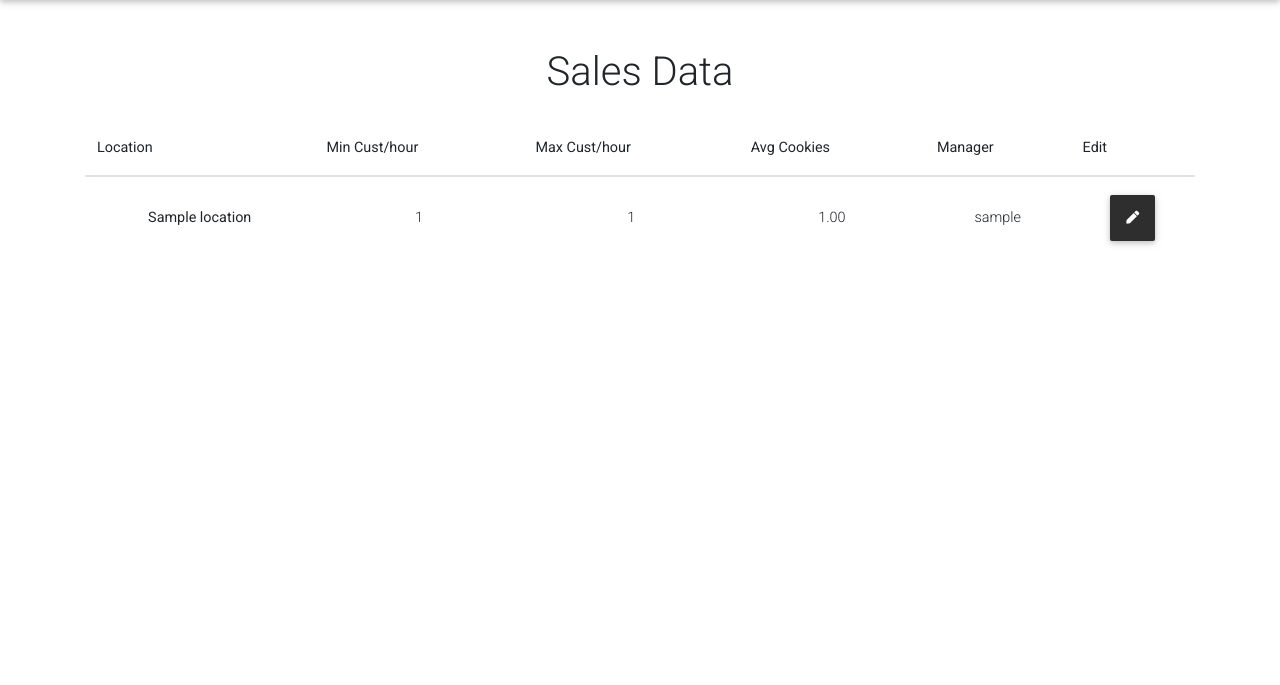
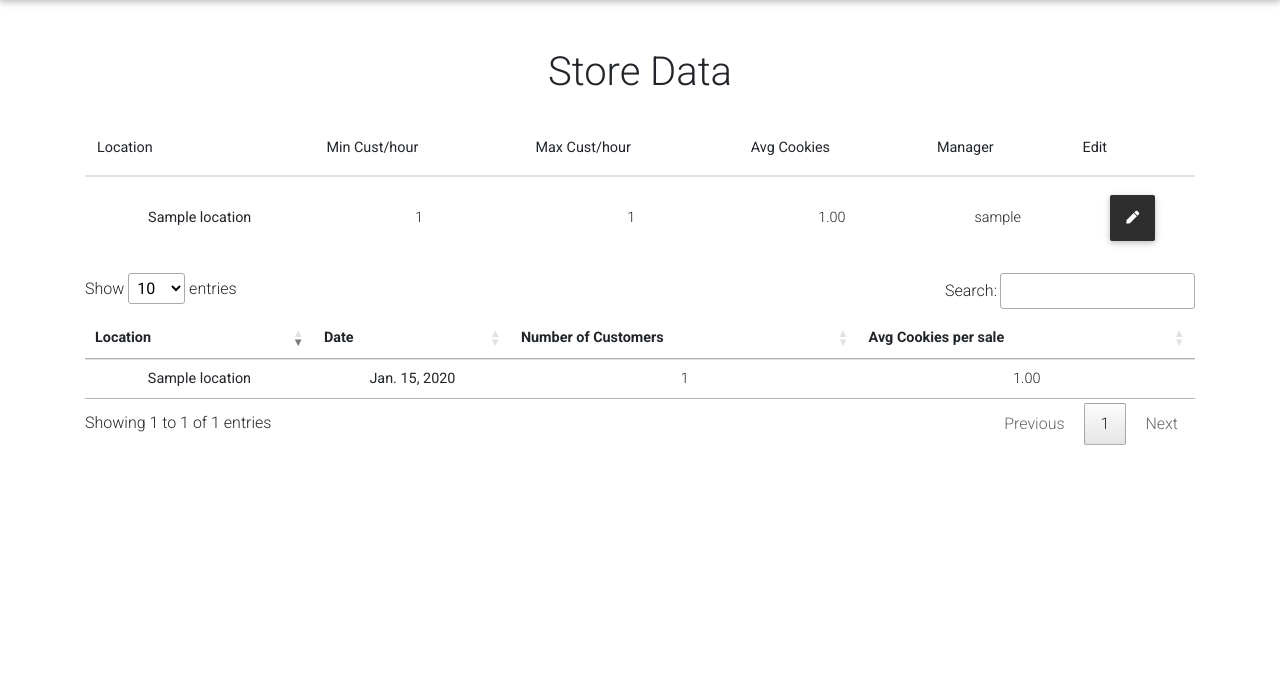
Before and after one commit to LeoKuhorev/cookie-stand-python, a Django app: page /sales/ in a window 1280 px wide. Shown: the part 58-743 px from the top of the page. Run offline with Django 3.2, Linux system fonts and the light colour scheme; a user stored in the database is signed in; tables that the repository leaves empty hold one stand-in row (values such as "Sample post"); some libraries are stand-ins or nearby versions.

Commit message:
fake daily data created, views updated

```diff
--- a/cookies/admin.py
+++ b/cookies/admin.py
@@ -1,6 +1,6 @@
 from django.contrib import admin
 
-from .models import Cookie, Location
+from .models import Cookie, Location, OrderData
 
 
 class CookieAdmin(admin.ModelAdmin):
@@ -40,6 +40,10 @@ class LocationAdmin(admin.ModelAdmin):
                           'render_max_customers', 'render_avg_sale')
 
 
+class OrderDataAdmin(admin.ModelAdmin):
+    list_display = ('store', 'date', 'number_of_customers', 'avg_sale')
+
 
 admin.site.register(Cookie, CookieAdmin)
 admin.site.register(Location, LocationAdmin)
+admin.site.register(OrderData, OrderDataAdmin)
--- a/cookies/forms.py
+++ b/cookies/forms.py
@@ -4,4 +4,4 @@ from .models import Location
 class LocationForm(ModelForm):
     class Meta:
         model = Location
-        fields = ['min_customers', 'max_customers', 'avg_sale']
+        fields = ['name']
--- a/cookies/models.py
+++ b/cookies/models.py
@@ -9,11 +9,19 @@ class Location(models.Model):
     manager = models.ForeignKey(
         CustomUser, on_delete=models.CASCADE, verbose_name='Location Manager')
     min_customers = models.IntegerField(
-        help_text='Enter minimum number of customers')
+        help_text='Enter minimum number of customers', null=True, blank=True)
     max_customers = models.IntegerField(
-        help_text='Enter maximum number of customers')
+        help_text='Enter maximum number of customers', null=True, blank=True)
     avg_sale = models.DecimalField(
-        max_digits=5, decimal_places=2, help_text='Enter the average number of cookies per sale')
+        max_digits=5, decimal_places=2, help_text='Enter the average number of cookies per sale', null=True, blank=True)
+
+    @property
+    def get_min_customers(self):
+       return min(order.number_of_customers for order in self.orderdata_set.all())
+
+    @property
+    def get_max_customers(self):
+       return max(order.number_of_customers for order in self.orderdata_set.all())
 
     def __str__(self):
         return self.name
@@ -32,9 +40,9 @@ class Cookie(models.Model):
     img_preview.short_description = 'Image'
     img_preview.allow_tags = True
 
-
     def __str__(self):
         return self.name
+
 
 class Order(models.Model):
     customer = models.ForeignKey(CustomUser, on_delete=models.CASCADE)
@@ -49,7 +57,6 @@ class Order(models.Model):
         return f'{self.customer} - {self.date_updated}'
 
 
-
 class OrderItem(models.Model):
     order = models.ForeignKey(Order, on_delete=models.CASCADE)
     item = models.ForeignKey(Cookie, on_delete=models.CASCADE)
@@ -57,3 +64,15 @@ class OrderItem(models.Model):
 
     def __str__(self):
         return f'{self.item} x {self.quantity}'
+
+
+class OrderData(models.Model):
+    date = models.DateField()
+    store = models.ForeignKey(Location, on_delete=models.CASCADE)
+    number_of_customers = models.IntegerField(
+        help_text='Enter number of customers for the day')
+    avg_sale = models.DecimalField(
+        max_digits=5, decimal_places=2, help_text='Enter the average number of cookies per sale for the day')
+
+    def __str__(self):
+        return f'{self.store} - {self.date}'
--- /dev/null
+++ b/cookies/static/js/table.js
@@ -0,0 +1,10 @@
+// Add datatables to history table
+$(() => {
+  $("#sales").DataTable({
+    searching: true,
+    scrollX: false,
+    scrollCollapse: false,
+    iDisplayLength: 10,
+    order: [[0, "desc"]],
+  });
+});
--- a/cookies/views.py
+++ b/cookies/views.py
@@ -4,7 +4,7 @@ from django.http import HttpResponseForbidden
 from django.shortcuts import redirect, render
 
 from .forms import LocationForm
-from .models import Cookie, Location
+from .models import Cookie, Location, OrderData
 
 
 def home(request):
@@ -33,10 +33,12 @@ def sales_data(request):
     user = request.user
 
     if user.is_staff:
-        sales_data = Location.objects.all()
-
+        store_data = Location.objects.all()
+        sales_data = [store.orderdata_set.all() for store in store_data]
+        print(sales_data)
         context = {
             'user': user,
+            'store_data': store_data,
             'sales_data': sales_data,
             'title': 'Sales'
         }
--- a/templates/cookies/sales.html
+++ b/templates/cookies/sales.html
@@ -11,11 +11,11 @@
 
 <!-- Content -->
 {% block content %}
-<h1 class="content text-center mb-4">Sales Data</h1>
+<h1 class="content text-center mb-4">Store Data</h1>
 
-{% if sales_data %}
+{% if store_data %}
 <div class="table-responsive">
-  <table id="history" class="table table-hover white-background">
+  <table id="stores" class="table table-hover white-background">
     <thead>
       <tr>
         <th scope="col">Location</th>
@@ -26,8 +26,8 @@
         <th scope="col">Edit</th>
       </tr>
     </thead>
-    <tbody id="table-body">
-      {% for store in sales_data %}
+    <tbody>
+      {% for store in store_data %}
       <tr>
         <th class="align-middle text-center" scope="row">{{ store.name }}</th>
         <td class="align-middle text-center">{{ store.min_customers }}</td>
@@ -49,6 +49,32 @@
     </tbody>
   </table>
 </div>
+
+
+<div class="table-responsive">
+  <table id="sales" class="table table-hover white-background">
+    <thead>
+      <tr>
+        <th scope="col">Location</th>
+        <th scope="col">Date</th>
+        <th scope="col">Number of Customers</th>
+        <th scope="col">Avg Cookies per sale</th>
+      </tr>
+    </thead>
+    <tbody id="table-body">
+      {% for store in sales_data %}
+        {% for day in store %}
+      <tr>
+        <th class="align-middle text-center" scope="row">{{ day.store.name }}</th>
+        <th class="align-middle text-center" scope="row">{{ day.date }}</th>
+        <td class="align-middle text-center">{{ day.number_of_customers }}</td>
+        <td class="align-middle text-center">{{ day.avg_sale }}</td>
+      </tr>
+        {% endfor %}
+      {% endfor %}
+    </tbody>
+  </table>
+</div>
 {% else %}
 <h3 class="content">
   No sales data found, go to the <a href="{% url 'home' %}">home</a> page
@@ -61,5 +87,5 @@
   type="text/javascript"
   src="https://cdn.datatables.net/v/bs4/dt-1.10.21/af-2.3.5/b-1.6.3/b-colvis-1.6.3/b-html5-1.6.3/cr-1.5.2/sc-2.0.2/sp-1.1.1/datatables.min.js"
 ></script>
-{% comment %} <script type="text/javascript" src="{% static 'js/table.js' %}"></script> {% endcomment %}
+<script type="text/javascript" src="{% static 'js/table.js' %}"></script>
 {% endblock script %}
```
Also changed, not shown: cookies/migrations/0009_orderdata.py (added), media/cookies/Screen_Shot_2020-10-20_at_4.59.01_PM_R5N8vmp.png (deleted), media/cookies/black-cat_1.png (added).
